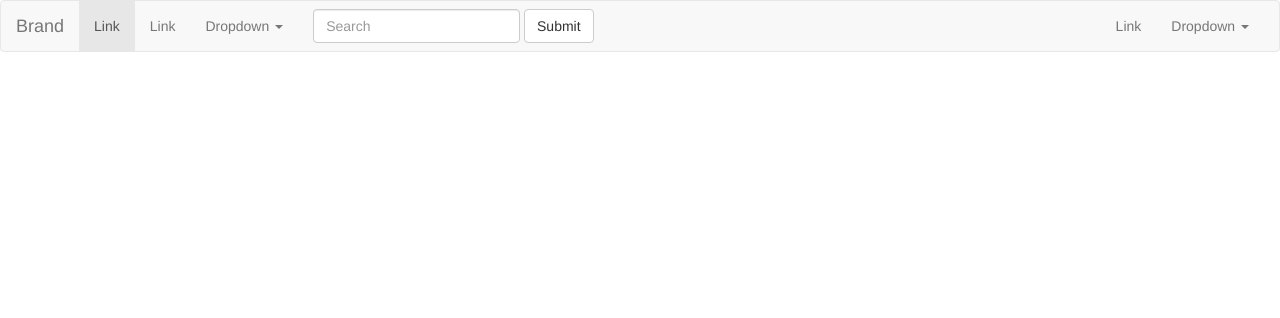
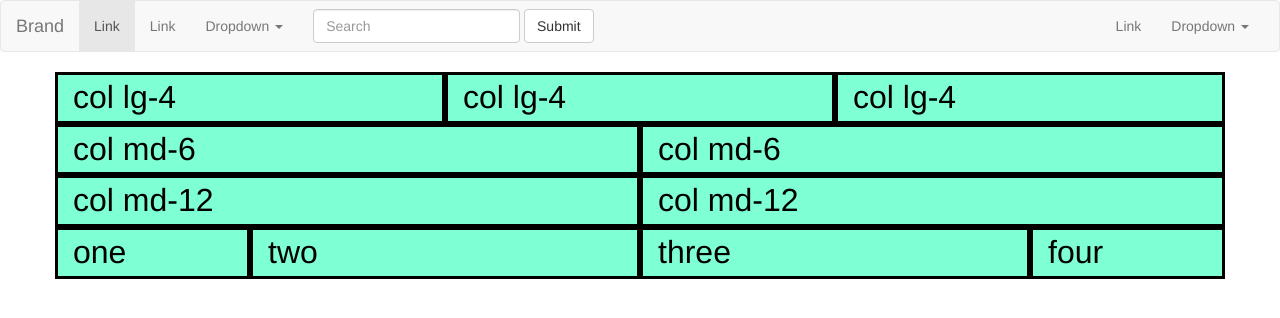
Before and after one commit to struk49/bootstrap-css, a plain HTML site: page index.html in a window 1280 px wide. Drawn offline with nearby package versions, Linux system fonts and the light colour scheme.

Commit message:
bootstrap grid

```diff
--- a/index.html
+++ b/index.html
@@ -63,6 +63,45 @@
         </div><!-- /.navbar-collapse -->
       </div><!-- /.container-fluid -->
     </nav>
+  </header>
+  <style>
+    .boxy {
+      background: aquamarine;
+      border: 3px solid black;
+      color: black;
+      font-size: xx-large;
+    }
+  </style>
+  <div class="container">
+    <div class="row">
+      <div class="col-lg-4 boxy">col lg-4</div>
+      <div class="col-lg-4 boxy">col lg-4</div>
+      <div class="col-lg-4 boxy">col lg-4</div>
+    </div>
+  </div>
+  <div class="container">
+    <div class="row">
+      <div class="col-md-6 boxy">col md-6</div>
+      <div class="col-md-6 boxy">col md-6</div>
+    </div>
+  </div>
+  <div class="container">
+    <div class="row">
+      <div class="col-sm-6 boxy">col md-12</div>
+      <div class="col-sm-6 boxy">col md-12</div>
+    </div>
+  </div>
+
+  <div class="container">
+    <div class="row">
+      <div class="col-lg-2 col-sm-3 boxy">one</div>
+      <div class="col-lg-4 col-sm-3 boxy">two</div>
+      <div class="col-lg-4 col-sm-3 boxy">three</div>
+      <div class="col-lg-2 col-sm-3 boxy">four</div>
+    </div>
+  </div>
+
+
 
 
 
```
